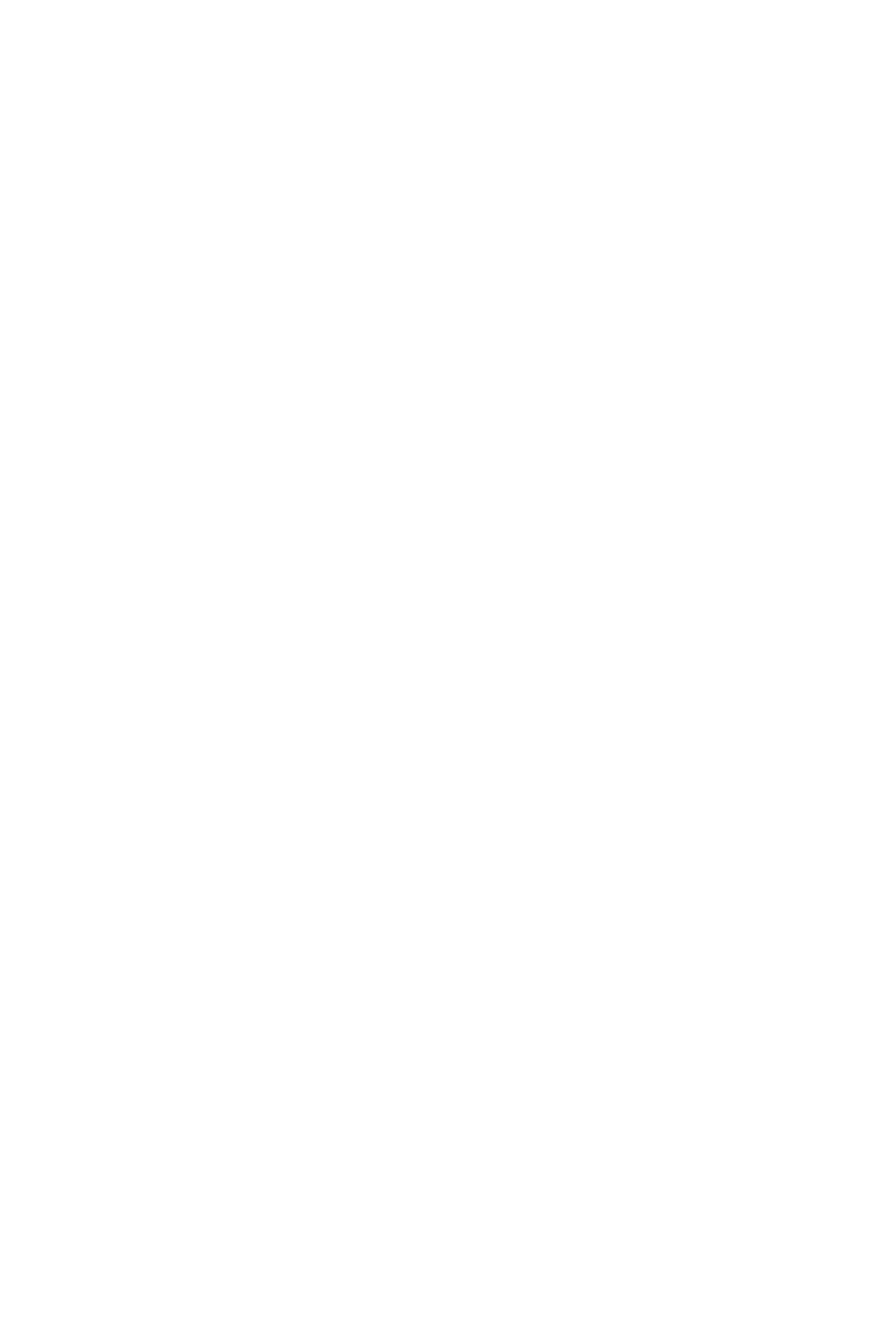
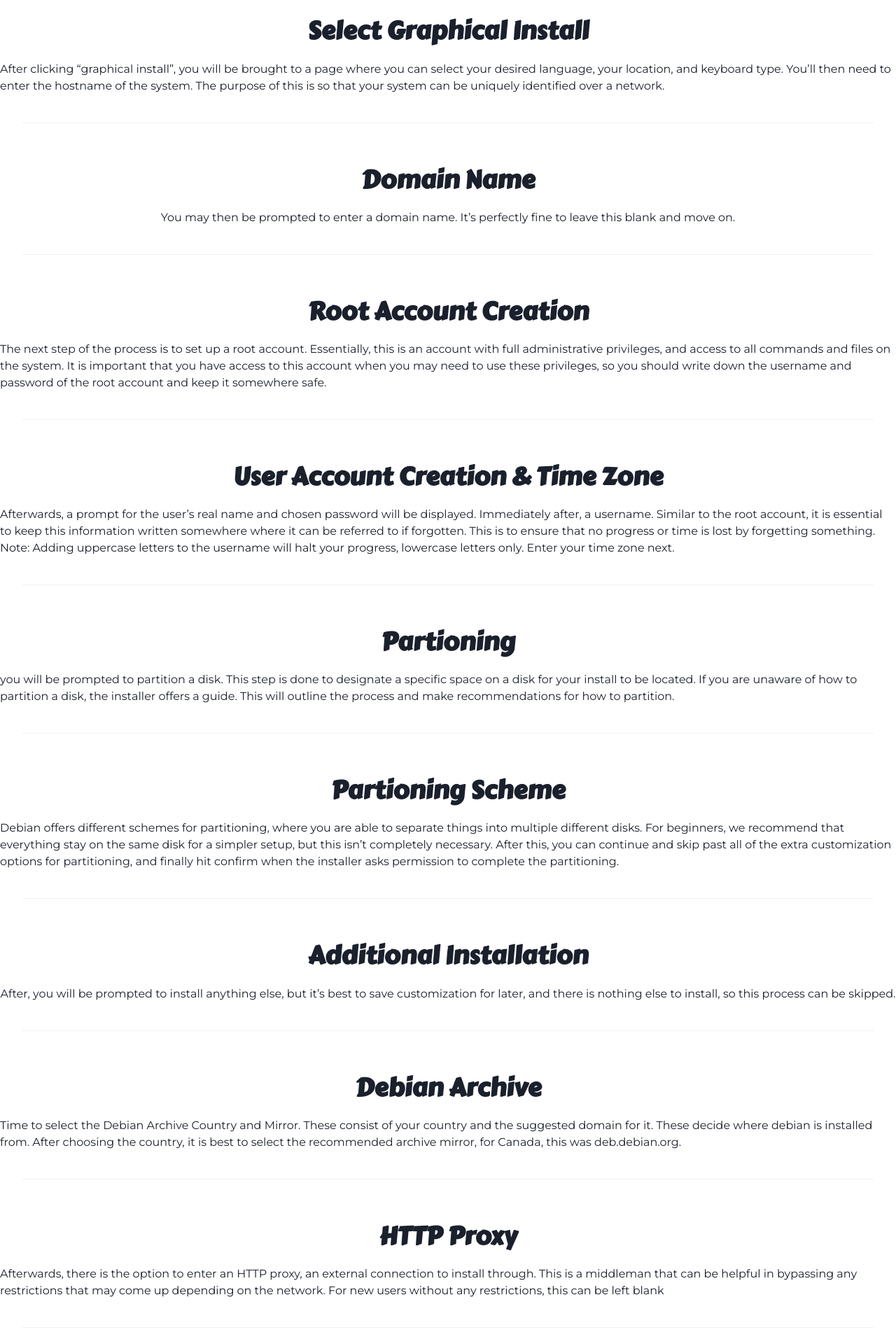
Before and after one commit to Jumner/LinuxSensei, a Next.js app in the folder site/: page / in a window 1280 px wide. Shown: the part 740-2660 px from the top of the page at 70% size. Before the commit the page ends 800 px from the top, so only its background shows below. Built offline with nearby package versions, Linux system fonts and the light colour scheme.

Commit message:
Guide on site

```diff
--- a/site/pages/index.js
+++ b/site/pages/index.js
@@ -8,7 +8,99 @@
 		<Flex justify="space-between" direction="column">
 			<Nav />
 			<Home1 />
-			<Section heading="hello">bruh</Section>
+			<Section heading="Installation Guide">
+				<Section heading="Obtaining a Bootable Usb">
+					Obtain a bootable usb with a linux debian installer on it. Once
+					inserting it in the computer, the installer menu will start up and you
+					can select your method of installation.
+				</Section>
+				<Section heading="Select Graphical Install">
+					After clicking “graphical install”, you will be brought to a page
+					where you can select your desired language, your location, and
+					keyboard type. You’ll then need to enter the hostname of the system.
+					The purpose of this is so that your system can be uniquely identified
+					over a network.
+				</Section>
+				<Section heading="Domain Name">
+					You may then be prompted to enter a domain name. It’s perfectly fine
+					to leave this blank and move on.
+				</Section>
+				<Section heading="Root Account Creation">
+					The next step of the process is to set up a root account. Essentially,
+					this is an account with full administrative privileges, and access to
+					all commands and files on the system. It is important that you have
+					access to this account when you may need to use these privileges, so
+					you should write down the username and password of the root account
+					and keep it somewhere safe.
+				</Section>
+				<Section heading="User Account Creation & Time Zone">
+					Afterwards, a prompt for the user’s real name and chosen password will
+					be displayed. Immediately after, a username. Similar to the root
+					account, it is essential to keep this information written somewhere
+					where it can be referred to if forgotten. This is to ensure that no
+					progress or time is lost by forgetting something. Note: Adding
+					uppercase letters to the username will halt your progress, lowercase
+					letters only. Enter your time zone next.
+				</Section>
+				<Section heading="Partioning">
+					you will be prompted to partition a disk. This step is done to
+					designate a specific space on a disk for your install to be located.
+					If you are unaware of how to partition a disk, the installer offers a
+					guide. This will outline the process and make recommendations for how
+					to partition.
+				</Section>
+				<Section heading="Partioning Scheme">
+					Debian offers different schemes for partitioning, where you are able
+					to separate things into multiple different disks. For beginners, we
+					recommend that everything stay on the same disk for a simpler setup,
+					but this isn’t completely necessary. After this, you can continue and
+					skip past all of the extra customization options for partitioning, and
+					finally hit confirm when the installer asks permission to complete the
+					partitioning.
+				</Section>
+				<Section heading="Additional Installation">
+					After, you will be prompted to install anything else, but it’s best to
+					save customization for later, and there is nothing else to install, so
+					this process can be skipped.
+				</Section>
+				<Section heading="Debian Archive">
+					Time to select the Debian Archive Country and Mirror. These consist of
+					your country and the suggested domain for it. These decide where
+					debian is installed from. After choosing the country, it is best to
+					select the recommended archive mirror, for Canada, this was
+					deb.debian.org.
+				</Section>
+				<Section heading="HTTP Proxy">
+					Afterwards, there is the option to enter an HTTP proxy, an external
+					connection to install through. This is a middleman that can be helpful
+					in bypassing any restrictions that may come up depending on the
+					network. For new users without any restrictions, this can be left
+					blank
+				</Section>
+				<Section heading="Popularity Contest">
+					Next is what’s called the Popularity Contest. This is no social event,
+					just an ask if your data can be used for developers to better the
+					experience. This decision will not impact the experience at all, so it
+					is all up to the user.
+				</Section>
+				<Section heading="Additional Software">
+					Approaching the end, there is a checklist with names of software
+					available to install. A few will be already selected, and these are
+					basics. Everything will run perfectly fine with the default
+					selections, and the other options are just different versions of file
+					managers, desktop environments and other components. It is recommended
+					to just continue with the already selected elements.
+				</Section>
+				<Section heading="Grub Boot Loader">
+					Asking to install the GRUB boot loader. This is a must, as this is
+					what actually starts the OS. Once again, it will ask for a device for
+					something to install, and there will be a drive selected on default.
+					Choose the location of your choice and proceed. After a final
+					installation and some loading, you will be prompted to log in with the
+					password for the user you created earlier and you’re done!
+					Congratulations! You installed Debian!
+				</Section>
+			</Section>
 			<Footer />
 		</Flex>
 	);
```
